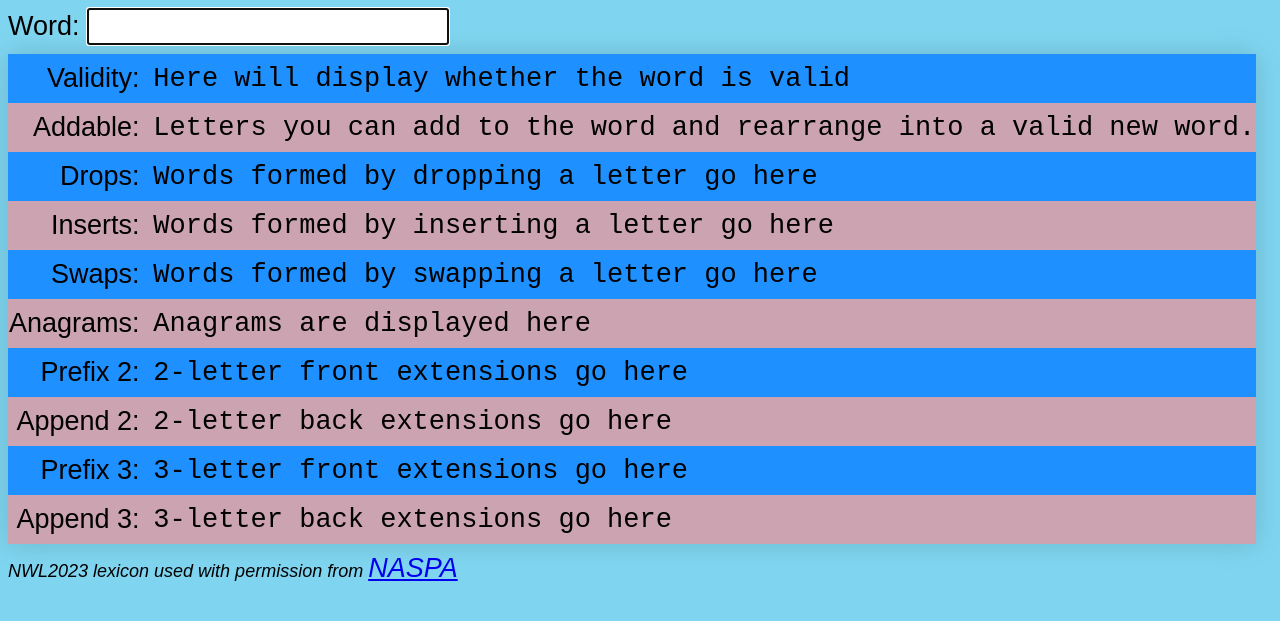
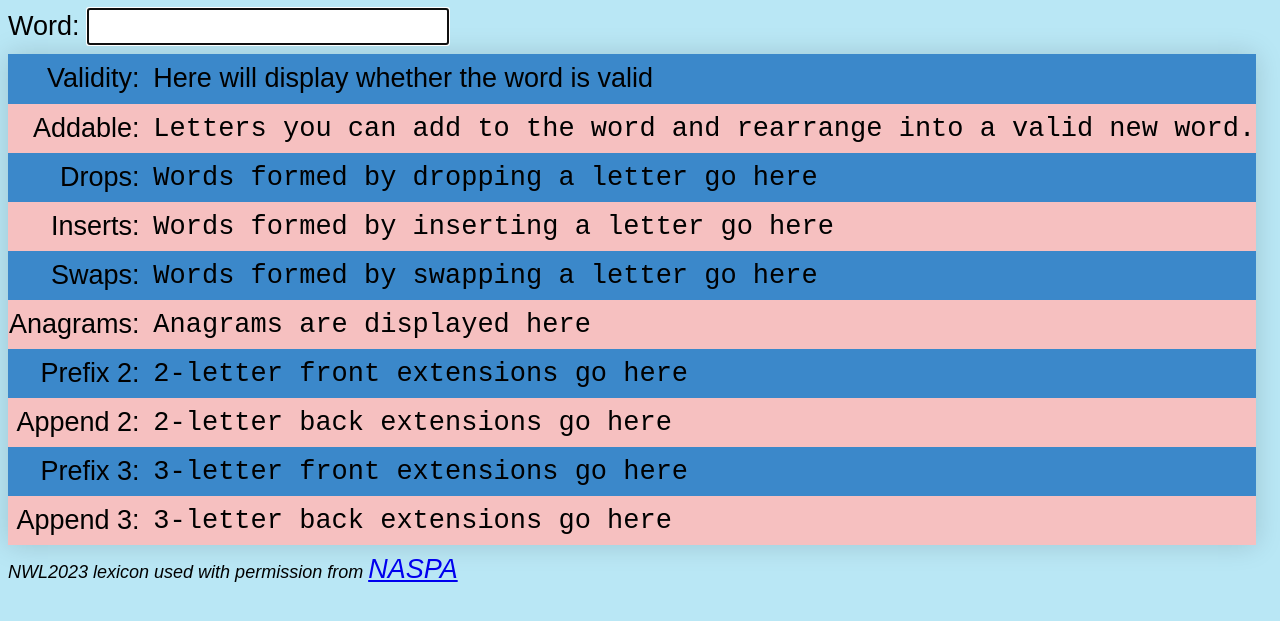
Before and after one commit to TileRunner/tilerunner.github.io, a Jekyll site: the page wordinfo/wordinfo.html, which Jekyll copies as it is, in a window 1280 px wide. Shown: the top 621 px of the page. Built offline with Jekyll 4.4.1, drawn with Linux system fonts in a browser that asks for light colours.

Commit message:
Use premium square colours that Woogles has for word info background and table

```diff
--- a/wordinfo/wordinfo.css
+++ b/wordinfo/wordinfo.css
@@ -1,5 +1,5 @@
 body {
-    background-color: rgb(127, 213, 240);
+    background-color: #b9e7f5;
 }
 * {
     font-size: 3vh;
@@ -11,6 +11,7 @@ body {
 }
 input {
     margin-bottom: 1vh;
+    text-transform: uppercase;
 }
 .info-div {
     font-size: larger;
@@ -18,7 +19,6 @@ input {
 table {
     border-collapse: collapse;
     box-shadow: 0 0 2vw rgba(0,0,0,0.15);
-    font-family: sans-serif;
     margin-bottom: 1vh;
 }
 tr  {
@@ -35,15 +35,17 @@ tr td:nth-child(1) {
 }
 tr td:nth-child(2) {
     padding-left: 1vw;
+}
+tr:nth-child(odd) {
+    background-color: #3b88ca;
+}
+tr:nth-child(even) {
+    background-color: #f6c0c0;
+    color: black;
+}
+.word-display {
     font-family: monospace;
 }
-tr:nth-child(odd) {
-    background-color: dodgerblue;
+td[invalid="true"] {
+    background-color: #a92e2e;
 }
-tr:nth-child(even) {
-    background-color: rgb(204, 164, 177);
-    color: black;
-}
-.word-display[invalid="true"] {
-    background-color: red !important;
-}
--- a/wordinfo/wordinfo.html
+++ b/wordinfo/wordinfo.html
@@ -18,43 +18,46 @@
         <tbody>
           <tr>
             <td>Validity:</td>
-            <td id="validity" class="word-display"></td>
+            <td id="validity">
+              <span class="word-display" id="validity-word"></span>
+              <span class="text-display" id="validity-text"></span>
+            </td>
           </tr>
           <tr>
             <td>Addable:</td>
-            <td id="stems"></td>
+            <td id="stems" class="word-display"></td>
           </tr>
           <tr>
             <td>Drops:</td>
-            <td id="drops"></td>
+            <td id="drops" class="word-display"></td>
           </tr>
           <tr>
             <td>Inserts:</td>
-            <td id="inserts"></td>
+            <td id="inserts" class="word-display"></td>
           </tr>
           <tr>
             <td>Swaps:</td>
-            <td id="swaps"></td>
+            <td id="swaps" class="word-display"></td>
           </tr>
           <tr>
             <td>Anagrams:</td>
-            <td id="anagrams"></td>
+            <td id="anagrams" class="word-display"></td>
           </tr>
           <tr>
             <td>Prefix 2:</td>
-            <td id="ext-f2"></td>
+            <td id="ext-f2" class="word-display"></td>
           </tr>
           <tr>
             <td>Append 2:</td>
-            <td id="ext-b2"></td>
+            <td id="ext-b2" class="word-display"></td>
           </tr>
           <tr>
             <td>Prefix 3:</td>
-            <td id="ext-f3"></td>
+            <td id="ext-f3" class="word-display"></td>
           </tr>
           <tr>
             <td>Append 3:</td>
-            <td id="ext-b3"></td>
+            <td id="ext-b3" class="word-display"></td>
           </tr>
         </tbody>
       </table>
--- a/wordinfo/wordinfo.js
+++ b/wordinfo/wordinfo.js
@@ -3,6 +3,8 @@ const inputWordElelemt = document.getElementById("input-word");
 inputWordElelemt.focus();
 const stemsElement = document.getElementById("stems");
 const validityElement = document.getElementById("validity");
+const validityWordElement = document.getElementById("validity-word");
+const validityTextElement = document.getElementById("validity-text");
 const dropsElement = document.getElementById("drops");
 const insertsElement = document.getElementById("inserts");
 const swapsElement = document.getElementById("swaps");
@@ -20,7 +22,7 @@ window.addEventListener('keydown', function(e) {
 });
 
 stemsElement.textContent = "Letters you can add to the word and rearrange into a valid new word.";
-validityElement.textContent = "Here will display whether the word is valid";
+validityTextElement.textContent = "Here will display whether the word is valid";
 dropsElement.textContent = "Words formed by dropping a letter go here";
 insertsElement.textContent = "Words formed by inserting a letter go here";
 swapsElement.textContent = "Words formed by swapping a letter go here";
@@ -59,7 +61,8 @@ function displayInfo() {
 }
 function displayWord() {
     validityElement.setAttribute("invalid",!info.exists);
-    validityElement.textContent = `${info.word} is ${info.exists ? 'valid' : 'invalid'}`;
+    validityWordElement.textContent = info.word;
+    validityTextElement.textContent = ` is ${info.exists ? 'valid' : 'invalid'}`;
 }
 function displayStems() {
     stemsElement.textContent = info.stemLetters;
```
